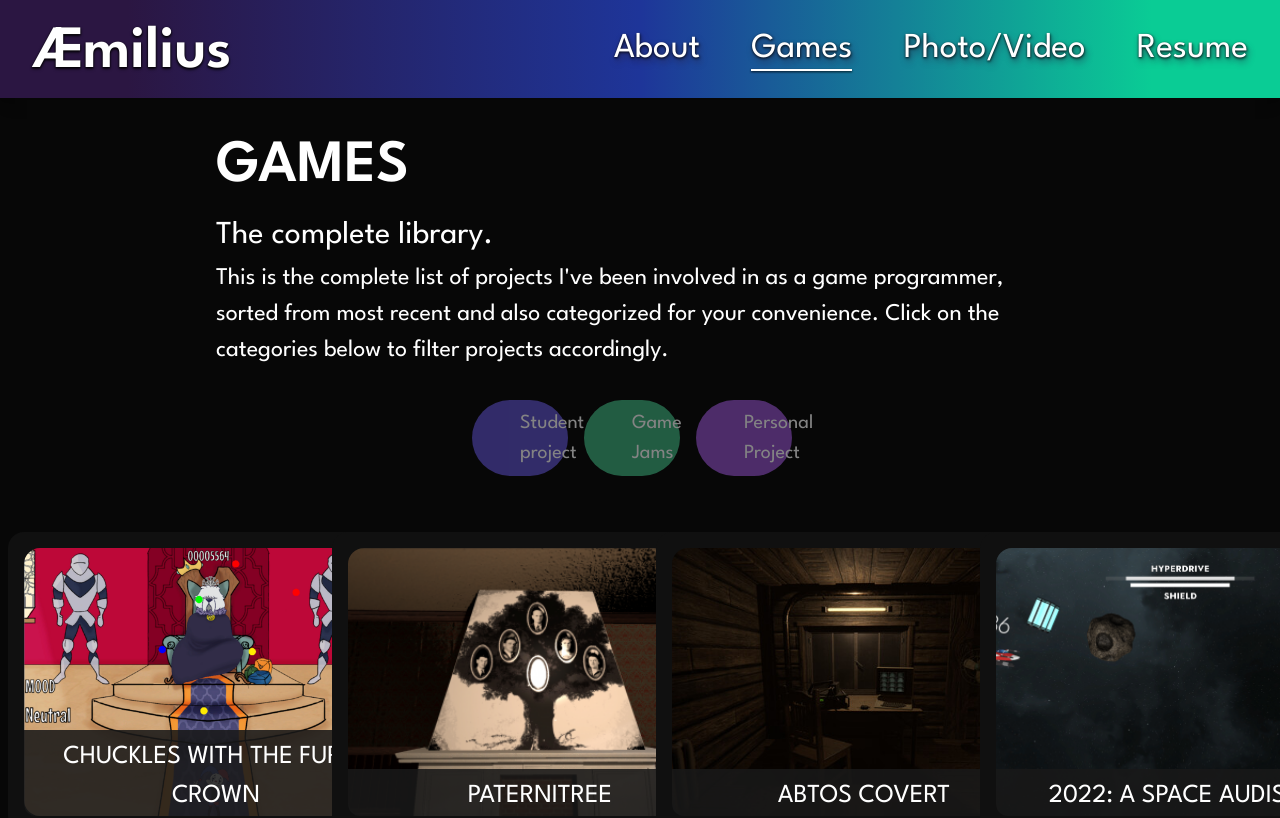
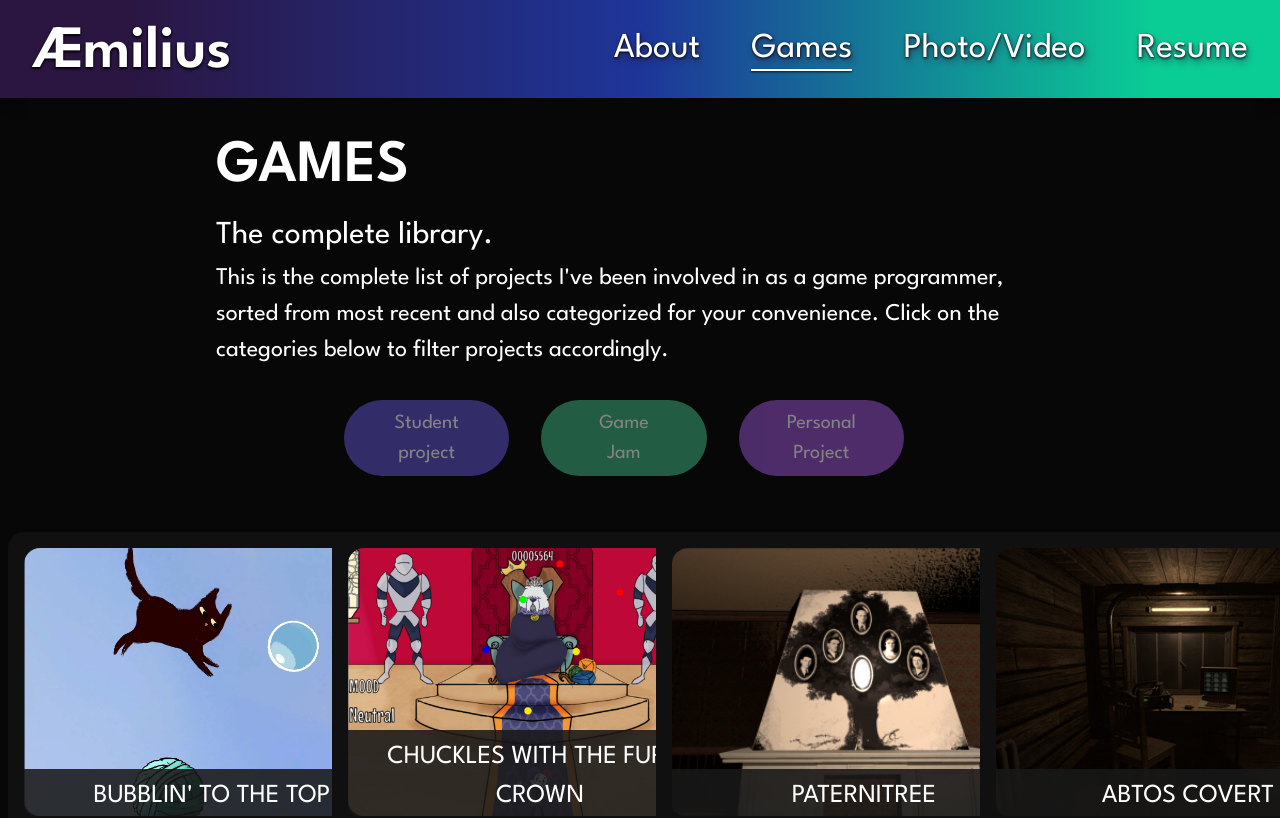
Before and after one commit to aemiliu5/aemiliu5.github.io, a Next.js app: page /games in a window 1280 px wide. Shown: the top 818 px of the page. Built offline with nearby package versions, Linux system fonts and the light colour scheme.

Commit message:
Fixed games page

```diff
--- a/pages/games.js
+++ b/pages/games.js
@@ -10,6 +10,7 @@ export default function Games() {
 
     // Define all projects in an array with their categories
     const projects = [
+        { imageSrc: "/bubblin.png",         name: "BUBBLIN' TO THE TOP!",                   link: "https://globalgamejam.org/games/2025/cat-bubble-1",                      category: "jam" },
         { imageSrc: "/chuckles.png",        name: "CHUCKLES WITH THE FURRY CROWN",          link: "https://globalgamejam.org/games/2024/jester-2",                          category: "jam" },
         { imageSrc: "/paternitree.png",     name: "PATERNITREE",                            link: "https://nickzouk.itch.io/paternitree",                                   category: "jam" },
         { imageSrc: "/abtos.jpg",           name: "ABTOS COVERT",                           link: "https://store.steampowered.com/app/1694230/Abtos_Covert/",               category: "personal" },
@@ -63,7 +64,7 @@ export default function Games() {
                                 <div className={`${league.className} text-[18px] leading-6 mt-8 sm:mx-0 sm:mt-0 sm:leading-normal sm:text-[24px]`}>This is the complete list of projects I've been involved in as a game programmer, sorted from most recent and also categorized for your convenience. Click on the categories below to filter projects accordingly.</div>
 
                                 {/* Filter Buttons with fade effect */}
-                                <div className="grid grid-cols-3 gap-2 sm:gap-0 sm:mx-64 justify-center items-center mt-8 mb-4">
+                                <div className="grid grid-cols-3 gap-2 sm:gap-0 sm:mx-32 justify-center mt-8 mb-4">
                                     <button
                                         type="button"
                                         className={`text-white text-[20px] text-center bg-[#5E51CB] rounded-full sm:px-12 py-2 sm:mr-8 transition-opacity duration-300 ${selectedCategory === 'student' ? 'opacity-100' : 'opacity-50 hover:opacity-100'}`}
@@ -73,10 +74,10 @@ export default function Games() {
                                     </button>
                                     <button
                                         type="button"
-                                        className={`text-white text-[20px] text-center bg-[#3EB17E] rounded-full sm:px-12 py-2 sm:py-2 sm:mr-8 transition-opacity duration-300 ${selectedCategory === 'jam' ? 'opacity-100' : 'opacity-50 hover:opacity-100'}`}
+                                        className={`text-white text-[20px] text-center bg-[#3EB17E] rounded-full sm:px-12 py-1 sm:py-2 sm:mr-8 transition-opacity duration-300 ${selectedCategory === 'jam' ? 'opacity-100' : 'opacity-50 hover:opacity-100'}`}
                                         onClick={() => handleCategorySelect('jam')}
                                     >
-                                        Game<br /> Jams
+                                        Game Jam
                                     </button>
                                     <button
                                         type="button"
```
